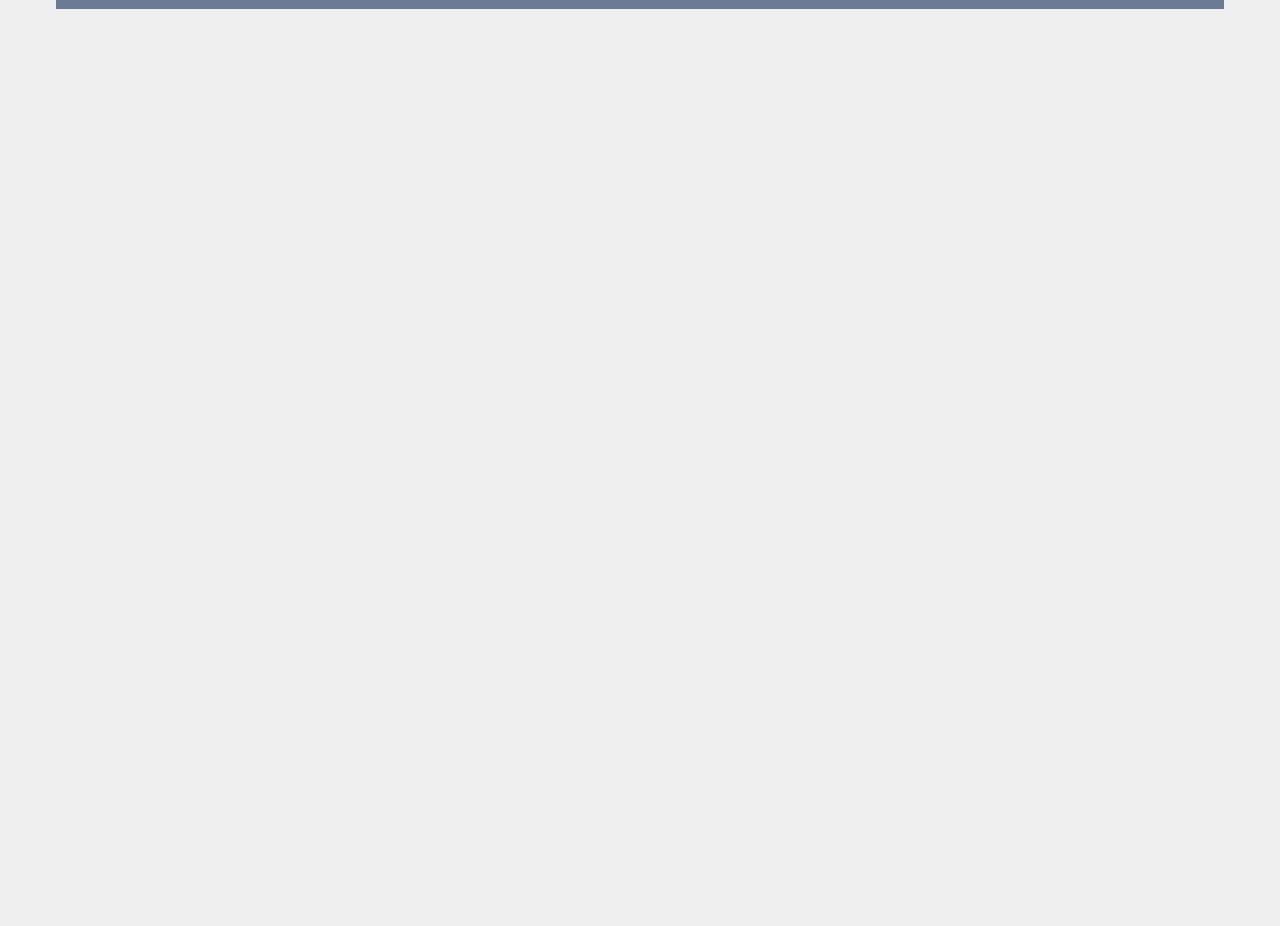
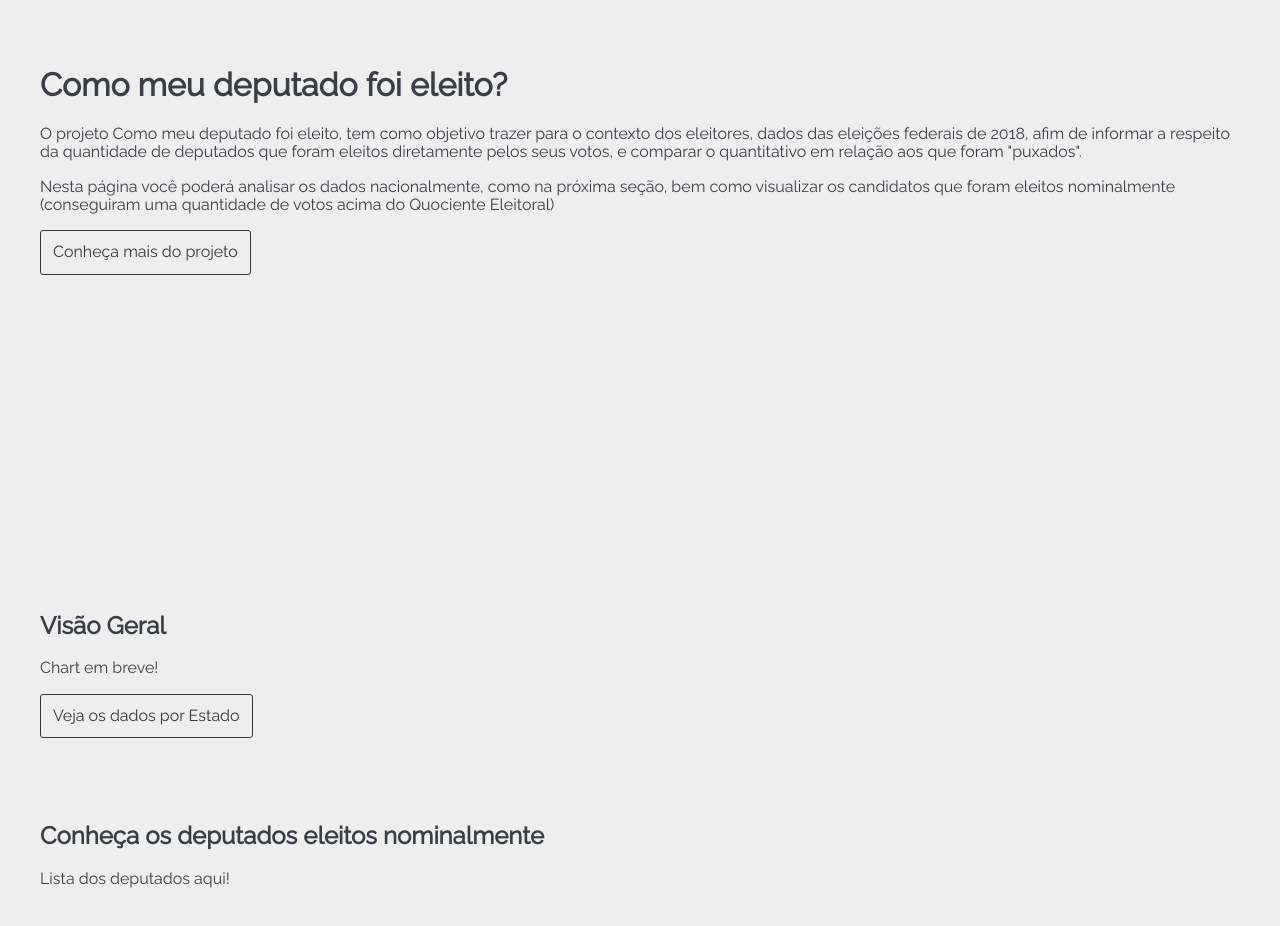
Before and after one commit to legislativo-br/legislativo-br.github.io, a React (Create React App) app: page / in a window 1280 px wide. Shown: the part 240-1166 px from the top of the page. Before the commit the page ends 800 px from the top, so only its background shows below. Built offline with nearby package versions, Linux system fonts and the light colour scheme.

Commit message:
init main page and setup some components

```diff
--- a/src/App.js
+++ b/src/App.js
@@ -1,9 +1,15 @@
 import React from 'react';
+import { BrowserRouter as Router, Route } from 'react-router-dom';
+
+// styles
 import './assets/normalize.css';
 import './assets/general.css';
-import { BrowserRouter as Router, Route } from 'react-router-dom';
+
+// pages
+import IndexPage from './pages/main';
 import AboutPage from './pages/about';
-import SearchPage from './pages/search';
+
+// components
 import Menu from './components/Menu'
 
 function App() {
@@ -11,7 +17,7 @@ function App() {
     <div className="App">
       <Router>
         <Menu />
-        <Route path="/" exact component={SearchPage} />
+        <Route path="/" exact component={IndexPage} />
         <Route path="/about" component={AboutPage} />
       </Router>
     </div>
--- a/src/components/Menu.js
+++ b/src/components/Menu.js
@@ -14,11 +14,7 @@ const Container = styled.p`
 
 const Menu = props => {
   if (onHome(props.location || {})) {
-    return (
-      <Container>
-        <LinkButton label="Sobre" route="/about" />
-      </Container>
-    )
+    return null
   }
 
   return (
--- a/src/pages/about.js
+++ b/src/pages/about.js
@@ -1,8 +1,9 @@
 import React from 'react';
 import styled from 'styled-components';
 import Contributors from '../components/Contributors';
+import { Text, PageContainer } from '../styles';
 
-const Container = styled.main`
+const Container = styled(PageContainer)`
   position: relative;
   display: flex;
   justify-content: center;
@@ -25,11 +26,6 @@ const Container = styled.main`
   }
 `;
 
-const Text = styled.div`
-  max-width: 800px;
-  margin: 0 auto;
-`;
-
 export default () => {
   return (
     <Container>
--- /dev/null
+++ b/src/pages/main/components/CandidatesList.js
@@ -0,0 +1,17 @@
+import React, { Component } from 'react';
+import { Section, Content, Container } from '../../../styles';
+
+export default class CandidatesList extends Component {
+  render() {
+    return (
+      <Section>
+        <Content>
+          <Container>
+            <h2> Conheça os deputados eleitos nominalmente </h2>
+            <p> Lista dos deputados aqui! </p>
+          </Container>
+        </Content>
+      </Section>
+    )
+  }
+}
--- /dev/null
+++ b/src/pages/main/components/GeneralVision.js
@@ -0,0 +1,22 @@
+import React, { Component } from 'react';
+import styled from 'styled-components';
+import { Section, Container, Content, PrimaryButton } from '../../../styles';
+
+const GeneralVisionContainer = styled(Section)`
+`;
+
+export default class GeneralVision extends Component {
+  render() {
+    return (
+      <GeneralVisionContainer>
+        <Content>
+          <Container>
+            <h2> Visão Geral </h2>
+            <p> Chart em breve! </p>
+            <PrimaryButton> Veja os dados por Estado </PrimaryButton>
+          </Container>
+        </Content>
+      </GeneralVisionContainer>
+    )
+  }
+}
--- /dev/null
+++ b/src/pages/main/components/Header.js
@@ -0,0 +1,25 @@
+import React from 'react';
+import { withRouter } from 'react-router-dom';
+import { Hero, Content, Container, PrimaryButton } from '../../../styles';
+
+const Header = props => {
+  return (
+    <Hero fullheight>
+      <Content>
+        <Container>
+          <h1> Como meu deputado foi eleito? </h1>
+
+          <p> O projeto Como meu deputado foi eleito, tem como objetivo trazer para o contexto dos eleitores, dados das eleições federais de 2018, afim de informar a respeito da quantidade de deputados que foram eleitos diretamente pelos seus votos, e comparar o quantitativo em relação aos que foram "puxados". </p>
+
+          <p> Nesta página você poderá analisar os dados nacionalmente, como na próxima seção, bem como visualizar os candidatos que foram eleitos nominalmente (conseguiram uma quantidade de votos acima do Quociente Eleitoral) </p>
+
+          <PrimaryButton onClick={() => props.history.push("/about")}>
+            Conheça mais do projeto
+          </PrimaryButton>
+        </Container>
+      </Content>
+    </Hero>
+  )
+}
+
+export default withRouter(Header)
--- /dev/null
+++ b/src/pages/main/index.js
@@ -0,0 +1,19 @@
+import React from 'react';
+import Header from './components/Header';
+import GeneralVision from './components/GeneralVision';
+import CandidatesList from './components/CandidatesList'
+import { PageContainer } from '../../styles';
+
+export default class IndexPage extends React.Component {
+  render () {
+    return (
+      <PageContainer paddingless>
+        <Header />
+
+        <GeneralVision />
+
+        <CandidatesList />
+      </PageContainer>
+    )
+  }
+}
```
